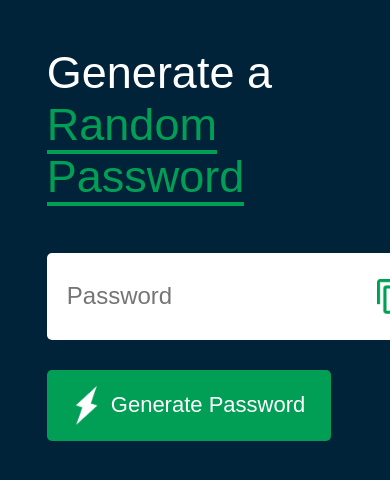
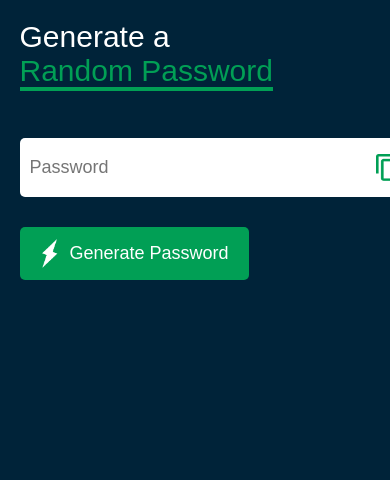
Before and after one commit to OwlPharaoh20/passwordGenerator, a plain HTML site: page index.html in a window 390 px wide. Drawn offline with Linux system fonts and the light colour scheme.

Commit message:
CSS file updated with edia query for mobile responsiveness

```diff
--- a/styles.css
+++ b/styles.css
@@ -1,14 +1,13 @@
 * {
-    margin:  0;
+    margin: 0;
     padding: 0;
-    font-family: 'poppins', sans-serif;
+    font-family: 'Poppins', sans-serif;
     box-sizing: border-box;
 }
 
 body {
-    background:  #002339;
+    background: #002339;
     color: #fff;
-
 }
 
 .container {
@@ -28,15 +27,12 @@ body {
     justify-content: space-between;
     padding: 26px 20px;
     border-radius: 5px;
-
 }
 
 .container h1 {
     font-weight: 500;
     font-size: 45px;
-
 }
-
 
 .container h1 span {
     color: #019f55;
@@ -49,16 +45,15 @@ body {
 }
 
 .display input {
-    border:  0;
-    outline: 0 ;
+    border: 0;
+    outline: 0;
     font-size: 24px;
-
+    width: 80%; /* Added width to make input responsive */
 }
 
 .container button img {
     width: 28px;
     margin-right: 10px;
-
 }
 
 .container button {
@@ -74,5 +69,38 @@ body {
     padding: 16px 26px;
     border-radius: 5px;
     cursor: pointer;
+}
 
+/* Media query for mobile devices */
+@media (max-width: 768px) {
+    .container {
+        margin: 5%;
+        width: 100%;
+    }
+
+    .container h1 {
+        font-size: 30px;
+    }
+
+    .display {
+        padding: 16px 10px;
+    }
+
+    .display input {
+        font-size: 18px;
+        width: 70%; /* Adjusted width for mobile */
+    }
+
+    .display img {
+        width: 24px;
+    }
+
+    .container button {
+        font-size: 18px;
+        padding: 12px 20px;
+    }
+
+    .container button img {
+        width: 20px;
+    }
 }
```
